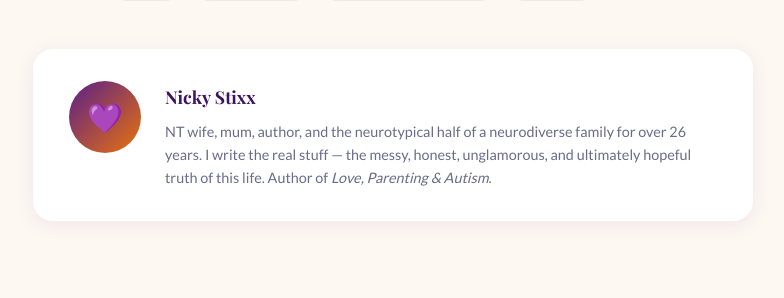
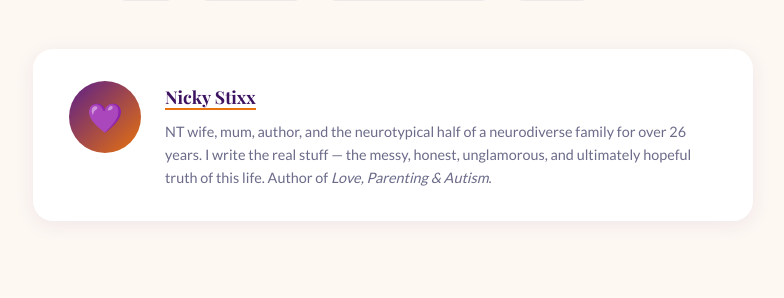
Before and after one commit to stixxnicky-lpa/loveparentingandautism, a Jekyll site: the page built from _posts/2026-06-03-26-years-in-what-i-wish-someone-told-me.md, in a window 1280 px wide. Shown: the part 3813-4111 px from the top of the page, without its empty margins (247-1031 px from the left). Built offline with Jekyll 4.4.1, drawn with Linux system fonts in a browser that asks for light colours; some web fonts are replaced.

Commit message:
Update post.html

```diff
--- a/_layouts/post.html
+++ b/_layouts/post.html
@@ -398,7 +398,7 @@
     <div class="author-bio">
       <div class="author-avatar">💜</div>
       <div class="author-bio-text">
-        <h4>Nicky Stixx</h4>
+       <h4><a href="/about/" style="color:inherit;text-decoration:none;border-bottom:2px solid var(--orange);">Nicky Stixx</a></h4>
         <p>NT wife, mum, author, and the neurotypical half of a neurodiverse family for over 26 years. I write the real stuff — the messy, honest, unglamorous, and ultimately hopeful truth of this life. Author of <em>Love, Parenting & Autism</em>.</p>
       </div>
     </div>
```
